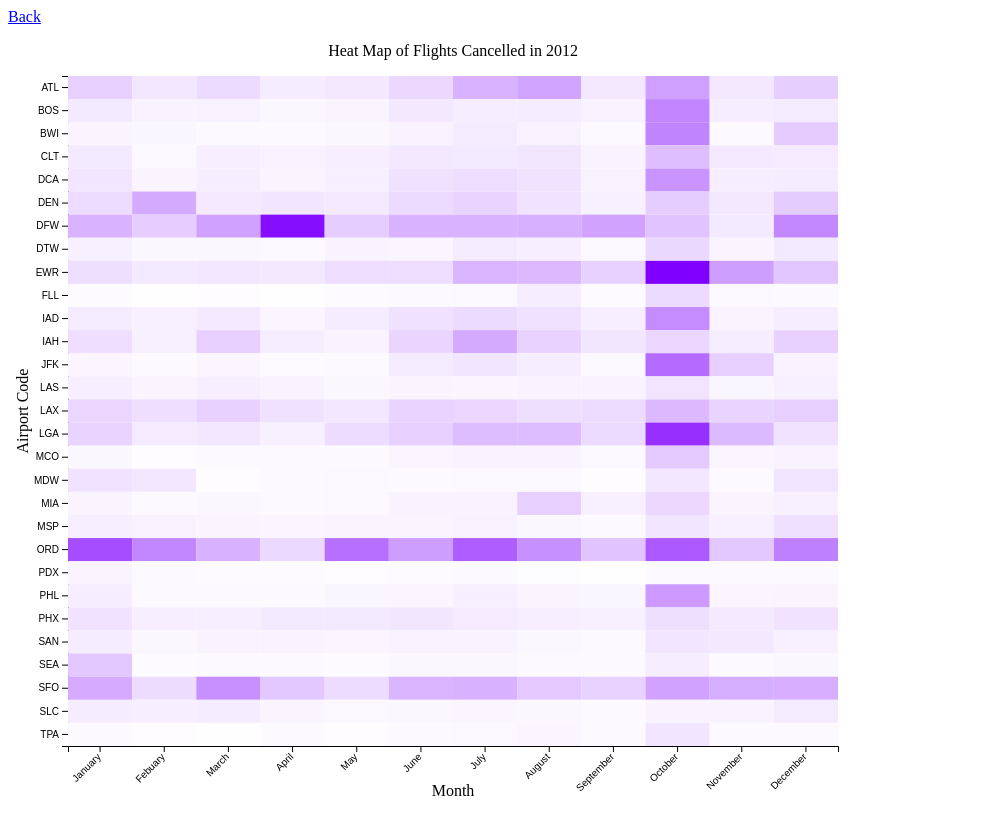
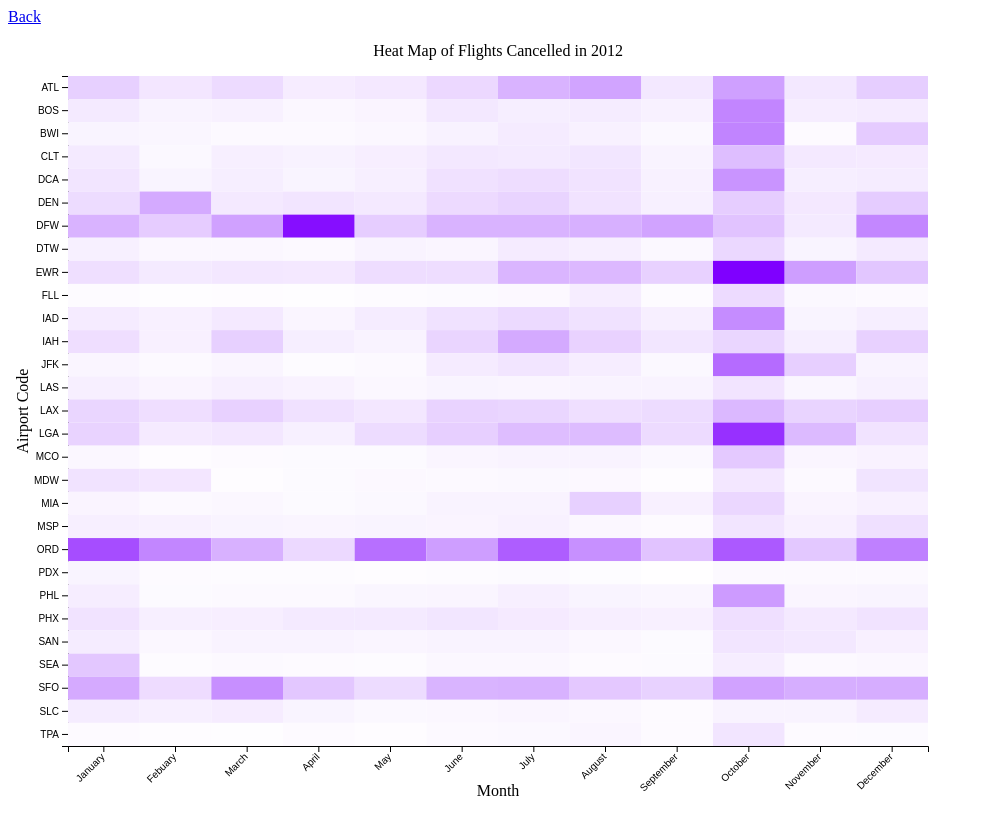
Before and after one commit to msouth-code/msouth-code.github.io, a plain HTML site: page a4/heat.html in a window 1280 px wide. Shown: the whole page, without its empty margins (0-984 px from the left). Drawn offline with nearby package versions, Linux system fonts and the light colour scheme.

Commit message:
completed all plots and added tooltips to all

```diff
--- a/a4/heat.html
+++ b/a4/heat.html
@@ -18,8 +18,8 @@
         // Your beautiful D3 code will go here
         var dataset;  //Declare global variable, initially empty (undefined)
 
-        var margin = { top: 50, right: 30, bottom: 70, left: 60 },
-            width = 860 - margin.left - margin.right,
+        var margin = { top: 50, right: 60, bottom: 70, left: 60 },
+            width = 980 - margin.left - margin.right,
             height = 790 - margin.top - margin.bottom;
 
         // append the svg object to the body of the page
@@ -44,7 +44,7 @@
         function drawChart() {
             var x = d3.scaleBand()
                 .range([0, width])
-                .domain(dataset.map(function(d) { return d["Time.Month Name"]; }))
+                .domain(dataset.map(function (d) { return d["Time.Month Name"]; }))
             // .padding(0.5);
             svg.append("g")
                 .attr("transform", "translate(0," + height + ")")
@@ -55,7 +55,7 @@
 
             var y = d3.scaleBand()
                 .range([0, height])
-                .domain(dataset.map(function(d) { return d["Airport.Code"]; }))
+                .domain(dataset.map(function (d) { return d["Airport.Code"]; }))
             // .padding(0.5);
             svg.append("g")
                 .call(d3.axisLeft(y));
@@ -63,6 +63,8 @@
             var colorRange = d3.scaleLinear()
                 .domain([0, d3.max(dataset, function (d) { return +d["Statistics.Flights.Cancelled"] })])
                 .range(["white", "#7F00FF"])
+
+
 
             //heats
             svg.selectAll("heats")
@@ -73,18 +75,35 @@
                 .attr("y", function (d) { return y(d["Airport.Code"]); })
                 .attr("width", x.bandwidth())
                 .attr("height", y.bandwidth())
-                .attr("fill", function(d) { return colorRange(d["Statistics.Flights.Cancelled"]) })
+                .attr("fill", function (d) { return colorRange(d["Statistics.Flights.Cancelled"]) })
+                .on("mouseover", (evt, d) => {
+                    const [mx, my] = d3.pointer(evt);
+                    tooltip
+                        .attr("x", mx)
+                        .attr("y", my)
+                        .text(`# of Flights Cancelled: ${d["Statistics.Flights.Cancelled"]}`);
+                })
+                .on("mouseout", () => {
+                    // clear the tooltip
+                    tooltip.text("");
+                });
+
+            const tooltip = svg
+                .append("text")
+                .attr("class", "tooltip")
+                .attr("fill", "black")
+                .style("pointer-events", "none");
 
 
             svg.append("text")
                 .attr("text-anchor", "middle")
-            .attr("transform", "translate(" + (width/2) + " ," + (margin.top - 70) + ")")
+                .attr("transform", "translate(" + (width / 2) + " ," + (margin.top - 70) + ")")
                 .text("Heat Map of Flights Cancelled in 2012");
 
             //x label
             svg.append("text")
                 .attr("text-anchor", "middle")
-            .attr("transform", "translate(" + (width/2) + " ," + (height + margin.top) + ")")
+                .attr("transform", "translate(" + (width / 2) + " ," + (height + margin.top) + ")")
                 .text("Month");
 
             //y label
```
Also changed, not shown: a4/bar.html (+17 -0 lines), a4/scatter.html (+18 -0 lines). Lines whose indentation alone changed are shown as unchanged.
